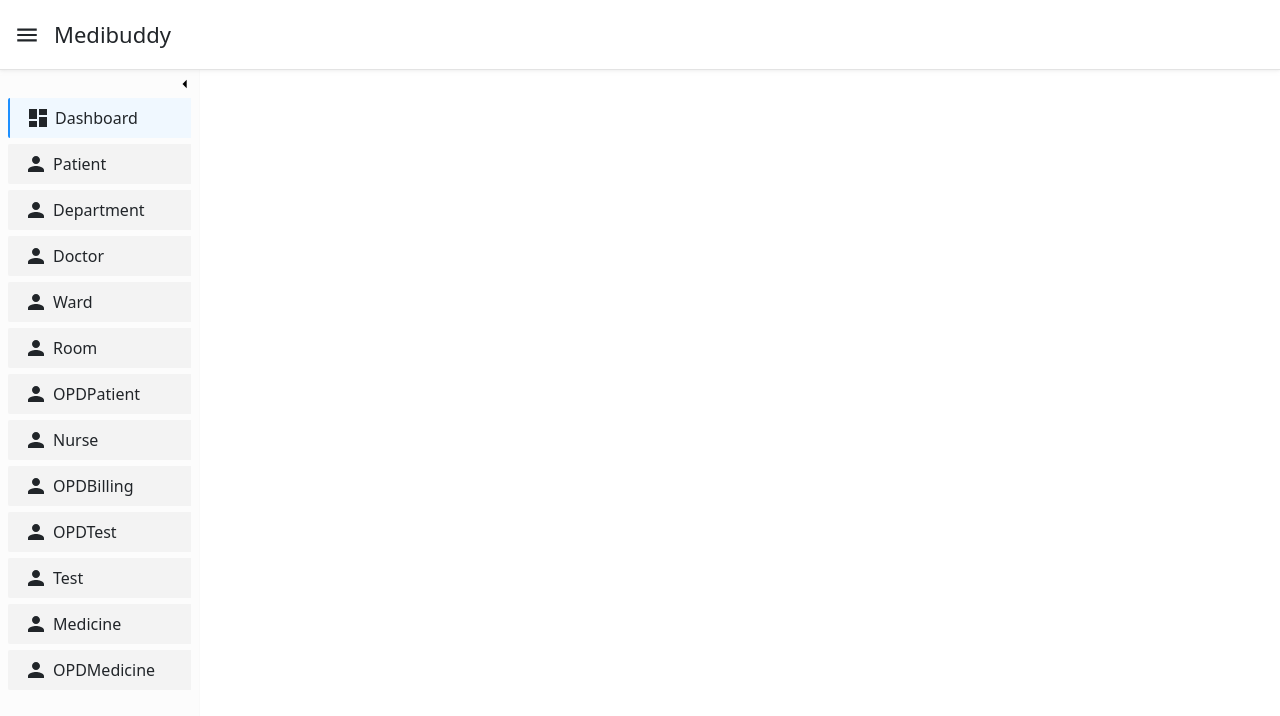
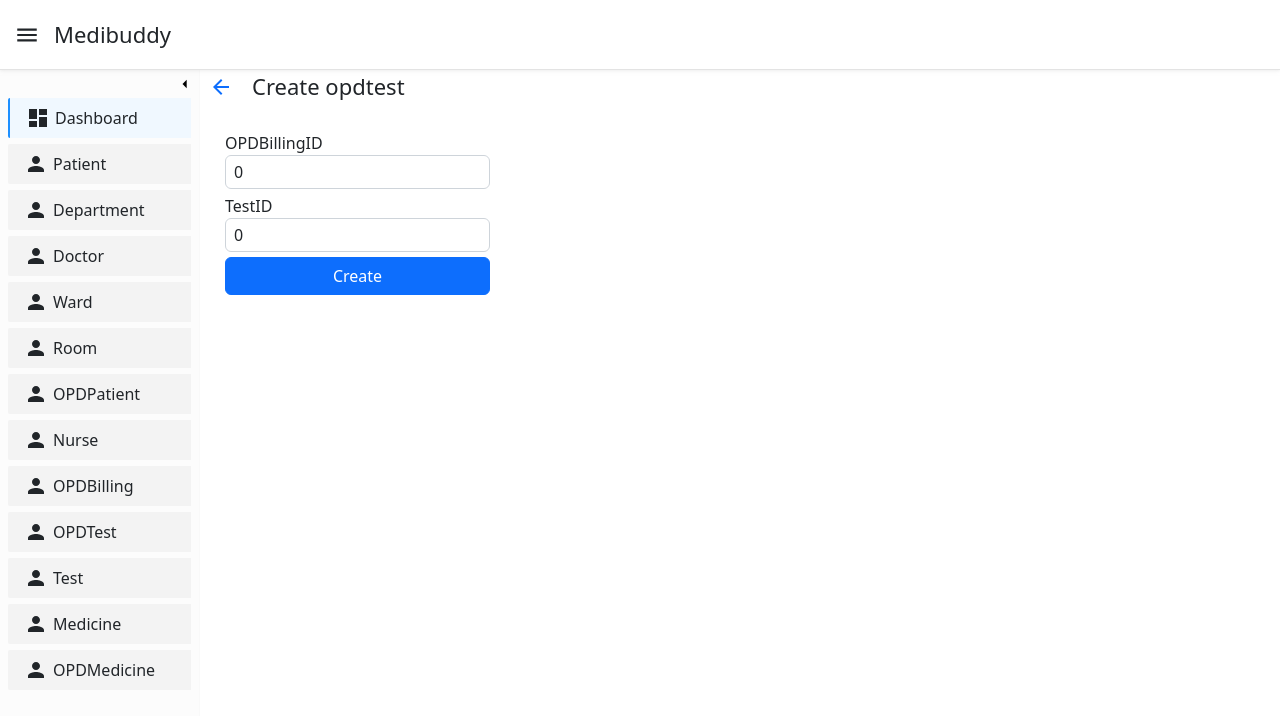
Before and after one commit to Suresh-Mante/MedibuddyUI, a React (Create React App) app in the folder medibuddy/: page /OPDTest/Edit/1 in a window 1280 px wide. Shown: the top 716 px of the page. Built offline with nearby package versions, Linux system fonts and the light colour scheme.

Commit message:
OPDTest Added

```diff
--- a/medibuddy/src/components/Body.js
+++ b/medibuddy/src/components/Body.js
@@ -26,6 +26,7 @@
 import CreateEntityOPDBilling from './OPDBilling/CreateEntityOPDBilling';
 import CreateEntityMedicine from './Medicine/CreateEntityMedicine';
 import Discharge from './OPDPatient/Discharge';
+import CreateEntityOPDTest from './OPDTest/CreateEntityOPDTest';
 
 const Body = () => {
     const appContext = useContext(AppContext);
@@ -96,6 +97,11 @@
                     <Route path="/OPDPatient/Create" element={<CreateOPDPatient />} />
                     <Route path="/OPDPatient/Edit/:id" element={<CreateOPDPatient editing={true} />} />
                     <Route path="/OPDPatient/Discharge/:id" element={<Discharge />} />
+
+                    <Route path="/OPDTest/Create" element={<CreateEntityOPDTest />} />
+                    <Route path="/OPDTest/Edit/:id" element={<CreateEntityOPDTest editing={true} />} />
+
+
                 </Routes>
             </div>
         </div>
--- /dev/null
+++ b/medibuddy/src/components/OPDTest/CreateEntityOPDTest.js
@@ -0,0 +1,168 @@
+import React, { useState, useEffect } from "react";
+import { getDataFromServer } from "../DataAccess";
+import { BASE_API, OPDTest_API } from "../Env";
+import AppTitle from "../Header/AppTitle";
+import Select from '../Shared/Select';
+import { getOptionsArray } from "../Utils";
+import Loading from '../Shared/Loading';
+import { Link, useLocation } from "react-router-dom";
+
+const CreateEntityOPDTest = (props) => {
+    //for editing
+    let existing_opdtest = null;
+    const location = useLocation();
+    if (props.editing) {
+        existing_opdtest = location.state;
+    }
+    const [state, setState] = useState({
+        opdtest: {
+            OPDBillingID : existing_opdtest ? existing_opdtest.OPDBillingID : 0,
+            TestID : existing_opdtest ? existing_opdtest.TestID : 0,
+        },
+        validationErrors: [],
+        creating: false,
+        errors: [],
+        messages: [],
+        updating: false
+    });
+    const opdtestValid = () => {
+        const validationErrors = [];
+        if (state.opdtest.depName == "") {
+            validationErrors.push(`OPDTest name is required`);
+        }
+
+        return validationErrors;
+    }
+    const createopdtest = async () => {
+        const response = await getDataFromServer(OPDTest_API + `${existing_opdtest ? `/?id=${existing_opdtest.OPDBillingID}` : ''}`,
+            `${existing_opdtest ? 'PUT' : 'POST'}`, state.opdtest);
+        if (response) {
+            if (response.statusCode == 201 || response.statusCode == 204) {
+                const opdtest = response.record;
+                setState({
+                    ...state,
+                    opdtest: existing_opdtest ? state.opdtest :
+                        {
+                            OPDBillingID: "",
+                            TestID: "",
+                        },
+                    creating: false,
+                    messages: [`opdtest ${existing_opdtest ? 'updated' : 'created'} successfully...`]
+                });
+            } else {
+                setState({
+                    ...state,
+                    errors: [response.message]
+                });
+            }
+        } else {
+            setState({
+                ...state,
+                errors: ['Check your internet connection']
+            });
+        }
+    }
+    const createNewopdtest = () => {
+        const validationErrors = opdtestValid();
+        if (validationErrors.length == 0) {
+            setState({
+                ...state,
+                creating: true,
+                validationErrors: []
+            });
+        } else {
+            setState({
+                ...state,
+                validationErrors: validationErrors
+            })
+        }
+    }
+    useEffect(() => {
+        if (state.creating) {
+            createopdtest();
+        }
+    }, [state.creating]);
+    return (
+        <>
+            <div className="flex flex-align-center">
+                <Link to={'/opdtest'}>
+                    <svg viewBox="0 0 24 24" className='icon circle-bg' width='24px' height='24px'
+                        style={{ marginRight: '5px' }}>
+                        <path d="M20 11H7.83l5.59-5.59L12 4l-8 8 8 8 1.41-1.41L7.83 13H20v-2z"
+                            fill='currentColor'></path></svg>
+                </Link>
+                <div className='app-title flex flex-row flex-align-center flex-justify-center'>
+                    <span id='app-title-text'>{`${existing_opdtest ? 'Update' : 'Create'} opdtest`}</span>
+                </div>
+            </div>
+            <div className="container m-2 flex flex-column" style={{
+                gap: '5px'
+            }}>
+                <div className="form-group">
+                    <label htmlFor="OPDBillingID">OPDBillingID</label>
+                    <input className="form-control" value={state.opdtest.OPDBillingID} type={'number'}
+                        onChange={(event) => setState({
+                            ...state,
+                            opdtest: {
+                                ...state.opdtest,
+                                OPDBillingID: Number(event.target.value)
+                            }
+                        })}></input>
+                </div>
+                <div className="form-group">
+                    <label htmlFor="TestID">TestID</label>
+                    <input className="form-control" value={state.opdtest.TestID} type={'number'}
+                        onChange={(event) => setState({
+                            ...state,
+                            opdtest: {
+                                ...state.opdtest,
+                                TestID: Number(event.target.value)
+                            }
+                        })}></input>
+                </div>
+
+                <button className="btn btn-primary" onClick={createNewopdtest} disabled={state.creating}>
+                    {`${existing_opdtest ? 'Update' : 'Create'}`}
+                </button>
+                {
+                    state.creating &&
+                    <div className="container flex flex-align-center" style={{
+                        gap: '10px'
+                    }}>
+                        <em>{`${existing_opdtest ? 'Update' : 'Create'} opdtest`} opdtest...</em>
+                        <Loading />
+                    </div>
+                }
+            </div>
+            {
+                state.validationErrors.length > 0 ?
+                    <div className="container">
+                        {
+                            state.validationErrors.map((error, index) => (
+                                <div key={index} className="text-danger">{error}</div>
+                            ))
+                        }
+                    </div>
+                    : state.errors.length > 0 ?
+                        <div className="container">
+                            {
+                                state.errors.map((error, index) => (
+                                    <div key={index} className="text-danger">{error}</div>
+                                ))
+                            }
+                        </div>
+                        : state.messages.length > 0 ?
+                            <div className="container">
+                                {
+                                    state.messages.map((msg, index) => (
+                                        <div key={index} className="">{msg}</div>
+                                    ))
+                                }
+                            </div>
+                            : null
+            }
+        </>
+    );
+}
+
+export default CreateEntityOPDTest;
--- a/medibuddy/src/components/OPDTest/OPDTest.js
+++ b/medibuddy/src/components/OPDTest/OPDTest.js
@@ -2,13 +2,15 @@
 import { OPDTest_API } from "../Env";
 import AppTitle from "../Header/AppTitle";
 import { pascalCase } from "../Utils";
-import {getDataFromServer} from  '../DataAccess';
+import { getDataFromServer } from '../DataAccess';
+import { Link, Route, Routes } from "react-router-dom";
+import CreateEntityOPDTest from "./CreateEntityOPDTest.js"
 
 const OPDTest = () => {
     const [state, setState] = useState({
         opdtests: null
     });
-    const getopdtests = async () => {
+    const getOPDTests = async () => {
         //use OPDTestAPI.Get
         const response = await getDataFromServer(OPDTest_API, 'GET');
         if (response) {
@@ -26,14 +28,39 @@
             //no internet connection/connection refused
         }
     }
+    const deleteOPDTest = async(deleted_opdtest) => {
+        //use OPDTestAPI.Delete
+        const response = await getDataFromServer(`${OPDTest_API}/?opdBillingID=${deleted_opdtest.OPDBillingID}`, 'DELETE');
+        if (response) {
+            if (response.statusCode == 200) {
+                const deleted_opdtest = response.record;
+                setState({
+                    ...state,
+                    opdtests: state.opdtests.filter((opdtest) => {
+                        return opdtest.OPDBillingID != deleted_opdtest.OPDBillingID
+                    })
+                })
+            } else {
+            }
+        } else {
+        }
+    }
     useEffect(() => {
         if (state.opdtests == null) {
-            getopdtests();
+            getOPDTests();
         }
     }, []);
     return (
         <>
-            <AppTitle title={'OPDTest Dashboard'} />
+            <div className="flex flex-align-center" style={{
+                gap: "10px",
+                paddingTop: '3px'
+            }}>
+                <AppTitle title={'OPDTest Dashboard'} />
+                <Link to='/OPDTest/Create'>
+                    <button className="btn btn-primary">Add new OPDTest</button>
+                </Link>
+            </div>
             {
                 state.opdtests != null && state.opdtests.length > 0
                     ?
@@ -45,17 +72,28 @@
                                         <th key={index}>{pascalCase(property)}</th>
                                     ))
                                 }
+
                             </tr>
                         </thead>
                         <tbody>
                             {
-                                state.opdtests.map((opdtests, index) => (
+                                state.opdtests.map((opdtest, index) => (
                                     <tr key={index}>
                                         {
-                                            Object.keys(opdtests).map((property, index) => (
-                                                <td key={index}>{opdtests[property]}</td>
+                                            Object.keys(opdtest).map((property, index) => (
+                                                <td key={index}>{opdtest[property]}</td>
                                             ))
                                         }
+                                        {/*
+                                        <td>
+                                            <Link to={`/OPDTest/Edit/${opdtest.opdBillingID}`} state={opdtest}>
+                                                <button className="btn btn-warning">Edit</button>
+                                            </Link>
+                                        </td>
+                                        <td>
+                                            <button className="btn btn-danger" onClick={() => deleteOPDTest(opdtest)}>Delete</button>
+                                        </td>
+                                    */}
                                     </tr>
                                 ))
                             }
```
